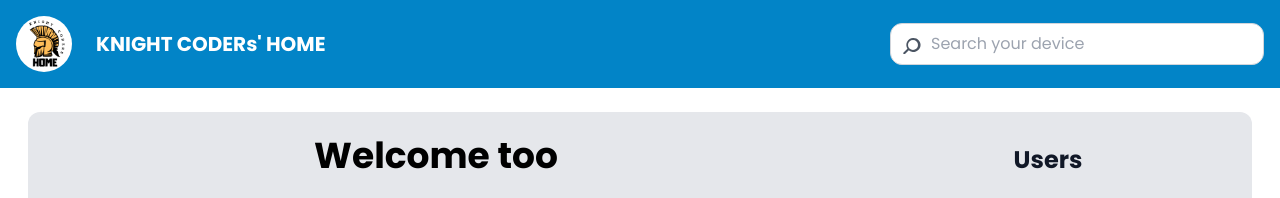
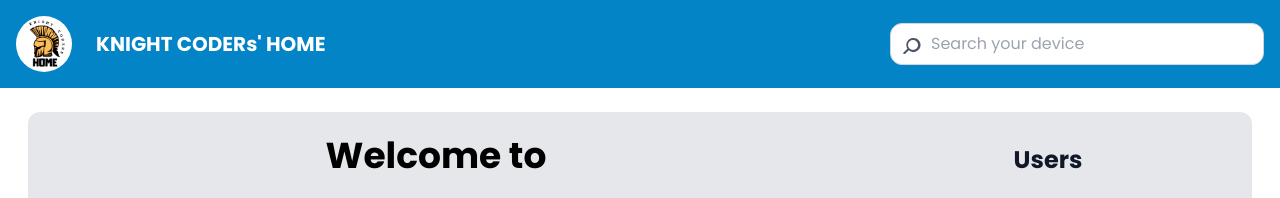
Before and after one commit to akashsaha02/KodeSphere-Hackathon-KnightCoders, a React (Vite) app: page / in a window 1280 px wide. Shown: the top 198 px of the page. Built offline with nearby package versions, Linux system fonts and the light colour scheme; no server answers.

Commit message:
final commit

```diff
--- a/src/components/dashboard/MainCard.jsx
+++ b/src/components/dashboard/MainCard.jsx
@@ -54,7 +54,7 @@ const MainCard = () => {
 
   return (
     <div className=" p-4 border-transparent rounded-xl py-6">
-      <h1 className="text-4xl font-bold mb-5 text-center">Welcome too</h1>
+      <h1 className="text-4xl font-bold mb-5 text-center">Welcome to</h1>
       <h2 className="text-2xl font-bold mb-10 text-center">Knight's Home</h2>
 
       {/* <div className="flex justify-center items-center gap-4 text-center"> */}
--- a/src/components/users/UsersCard.jsx
+++ b/src/components/users/UsersCard.jsx
@@ -4,7 +4,7 @@ import userData from './Userdata';
 
 const UsersCard = () => {
   return (
-    <div className="rounded-xl p-4 flex-col hidden lg:block justify-center items-center">
+    <div className="rounded-xl p-4 flex-col hidden xl:block justify-center items-center">
       <p className="text-2xl text-gray-900 font-bold text-center mt-4 mb-8"> Users </p>
       {userData.map((user, index) => (
         <div key={index} className="mx-auto mb-6">
--- a/src/pages/dashboard/Dashboard.jsx
+++ b/src/pages/dashboard/Dashboard.jsx
@@ -16,7 +16,7 @@ const Dashboard = () => {
   return (
     <div className="container mx-auto px-7 pt-6 mb-6">
 
-      <div className="grid lg:grid-cols-3 grid-cols-2 bg-gray-200 rounded-t-xl">
+      <div className="grid xl:grid-cols-3 grid-cols-2 bg-gray-200 rounded-t-xl">
         <div className=" col-span-2">
           <MainCard />
         </div>
```
